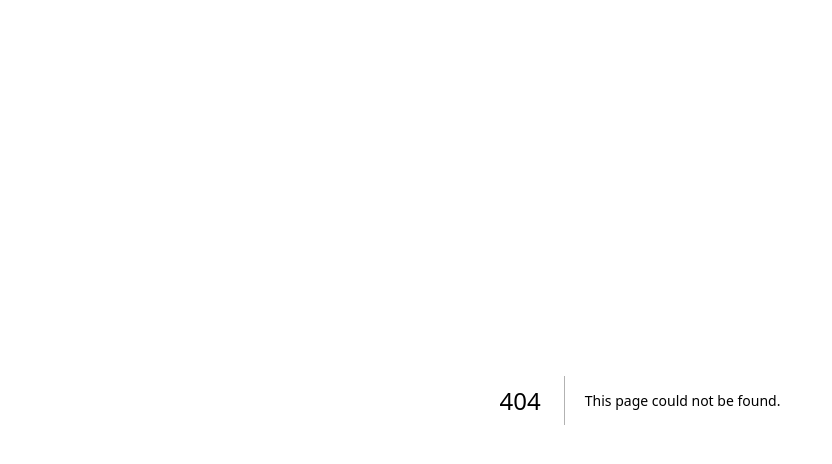
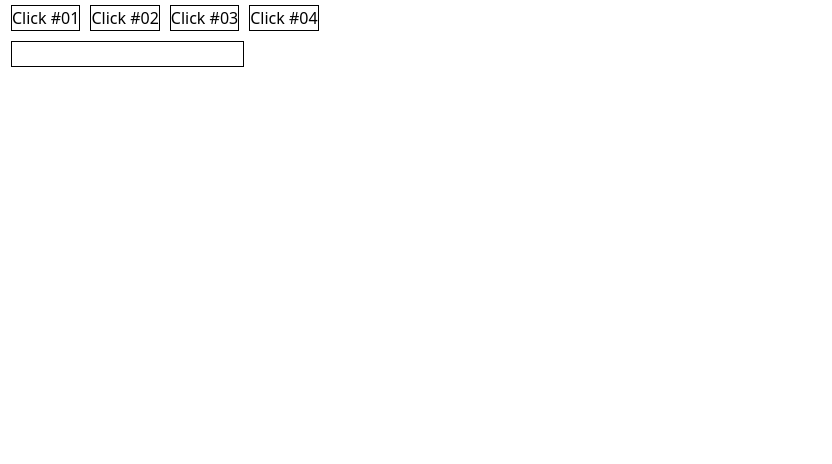
Before and after one commit to heberGustavo/react-with-next-web, a Next.js app in the folder execicios/: page /basicos/botao in a window 1280 px wide. Before the commit this address had no page. Shown: the top 464 px of the page, without its empty margins (0-832 px from the left). Built offline with nearby package versions, Linux system fonts and the light colour scheme.

Commit message:
Action in elements

```diff
--- /dev/null
+++ b/execicios/src/pages/basicos/botao.jsx
@@ -0,0 +1,29 @@
+function click1(){
+    console.log('click 01')
+}
+
+export default function botao(){
+
+    const ComStyle = {border: "1px solid black", margin: "5px"};
+    function click2(){
+        console.log('click 02')
+    }
+
+    return(
+        <div>
+            <button style={ComStyle} onClick={click1}>Click #01</button>
+            <button style={ComStyle} onClick={click2}>Click #02</button>
+            <button style={ComStyle} onClick={e => console.log(e)}>Click #03</button>
+            <button style={ComStyle} onClick={function() {
+                console.log('click 04')
+            }}>Click #04</button>
+            <div>
+                <input
+                    type="text"
+                    style={ComStyle}
+                    onChange={e => console.log(e.target.value)}
+                />
+            </div>
+        </div>
+    );
+}
```
